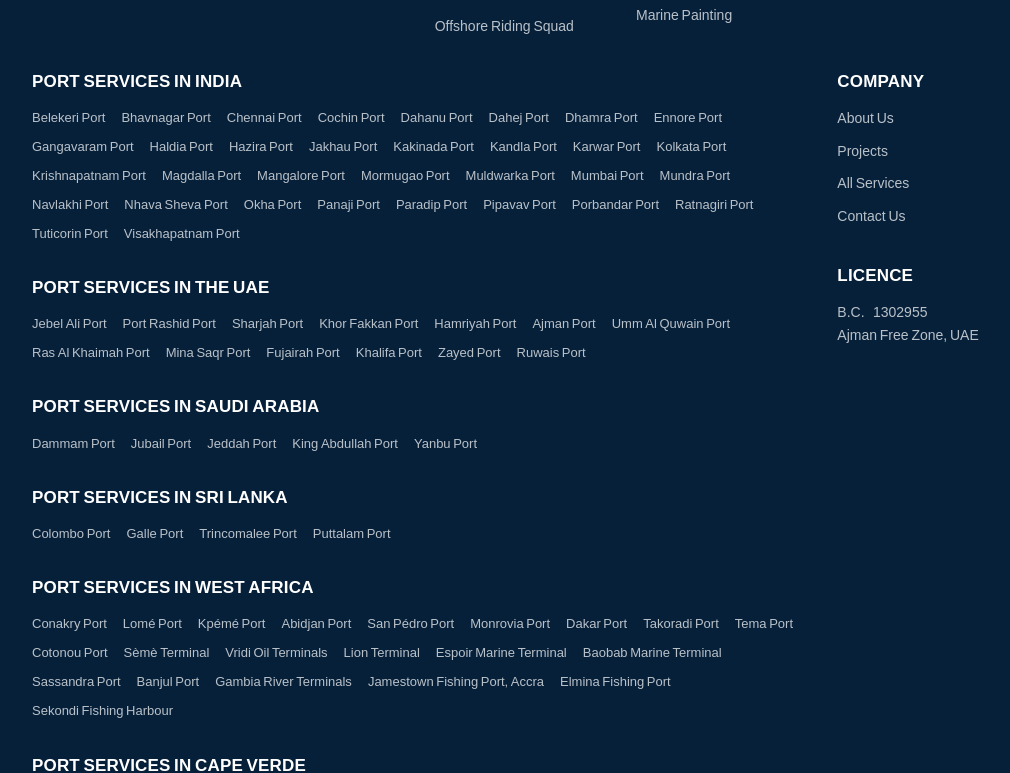
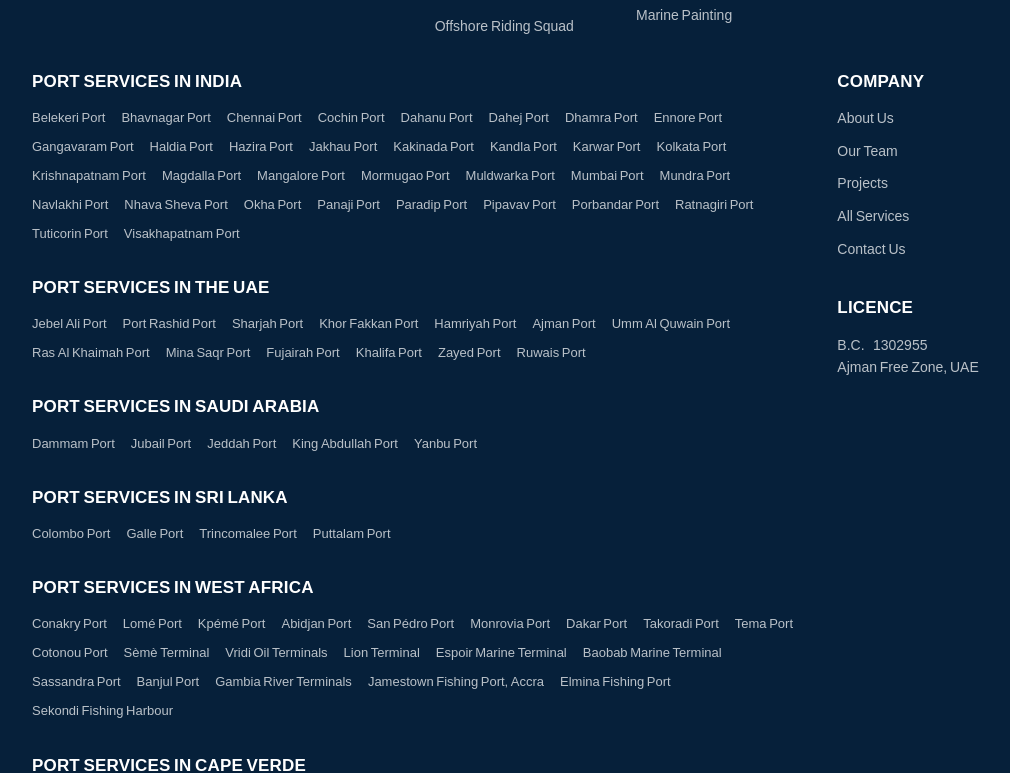
Before and after one commit to ritesh5001/CleanShip, a Next.js app in the folder frontend/: page / in a window 1280 px wide. Shown: the part 8631-9404 px from the top of the page, without its empty margins (20-1030 px from the left). Built offline with nearby package versions, Linux system fonts and the light colour scheme; no server answers.

Commit message:
feat(team): add team page and update sitemap with team link

```diff
--- a/frontend/src/app/about/page.tsx
+++ b/frontend/src/app/about/page.tsx
@@ -117,6 +117,9 @@ export default function AboutPage() {
                   operations desk is manned around the clock — because vessels do
                   not arrive at convenient hours.
                 </p>
+              </div>
+              <div className="mt-8">
+                <Button href="/team">Meet the team</Button>
               </div>
             </Reveal>
           </div>
--- a/frontend/src/app/sitemap.ts
+++ b/frontend/src/app/sitemap.ts
@@ -53,6 +53,7 @@ export default async function sitemap(): Promise<MetadataRoute.Sitemap> {
       { url: BASE_URL, changeFrequency: "weekly", priority: 1 },
       { url: `${BASE_URL}/services`, changeFrequency: "monthly", priority: 0.9 },
       { url: `${BASE_URL}/about`, changeFrequency: "yearly", priority: 0.7 },
+      { url: `${BASE_URL}/team`, changeFrequency: "yearly", priority: 0.6 },
       { url: `${BASE_URL}/projects`, changeFrequency: "monthly", priority: 0.7 },
       { url: `${BASE_URL}/contact`, changeFrequency: "yearly", priority: 0.8 },
       { url: `${BASE_URL}/locations`, changeFrequency: "monthly", priority: 0.8 },
--- /dev/null
+++ b/frontend/src/app/team/page.tsx
@@ -0,0 +1,170 @@
+import type { Metadata } from "next";
+import { PageHero } from "@/components/page-hero";
+import { CtaBand } from "@/components/cta-band";
+import { Reveal } from "@/components/reveal";
+import { JsonLd } from "@/components/json-ld";
+import {
+  FacebookIcon,
+  InstagramIcon,
+  LinkedInIcon,
+  MailIcon,
+} from "@/components/icons";
+import { BASE_URL, breadcrumbSchema, buildMetadata } from "@/lib/seo";
+import { initialsOf, socialLinks, team, type TeamMember } from "@/lib/team";
+
+export const metadata: Metadata = buildMetadata({
+  title: "Our Team — The People Behind Cleanship",
+  description:
+    "Meet the Cleanship Marine Services team — founder Capt Neeraj Bharti and the operations, crew management, sales, marketing and technology leads.",
+  path: "/team",
+  keywords: ["Cleanship team", "Capt Neeraj Bharti", "Cleanship Marine Services founder", "marine services team UAE"],
+});
+
+const trail = [
+  { name: "Home", path: "/" },
+  { name: "About Us", path: "/about" },
+  { name: "Our Team", path: "/team" },
+];
+
+function Social({ member }: { member: TeamMember }) {
+  const s = member.socials;
+  const items = [
+    s.linkedin && { href: s.linkedin, label: "LinkedIn", Icon: LinkedInIcon },
+    s.instagram && { href: s.instagram, label: "Instagram", Icon: InstagramIcon },
+    s.facebook && { href: s.facebook, label: "Facebook", Icon: FacebookIcon },
+    s.email && { href: `mailto:${s.email}`, label: "Email", Icon: MailIcon },
+  ].filter(Boolean) as { href: string; label: string; Icon: typeof LinkedInIcon }[];
+
+  if (items.length === 0) return null;
+  return (
+    <ul className="mt-4 flex gap-2">
+      {items.map(({ href, label, Icon }) => (
+        <li key={label}>
+          <a
+            href={href}
+            target={href.startsWith("http") ? "_blank" : undefined}
+            rel={href.startsWith("http") ? "noopener noreferrer me" : undefined}
+            aria-label={`${member.name} on ${label}`}
+            className="flex size-9 items-center justify-center border border-line-200 text-slate-600 transition-colors duration-[140ms] hover:border-blue-600 hover:text-blue-600"
+          >
+            <Icon className="size-4" />
+          </a>
+        </li>
+      ))}
+    </ul>
+  );
+}
+
+function Card({ member, featured = false }: { member: TeamMember; featured?: boolean }) {
+  return (
+    <article
+      id={member.slug}
+      className={`flex h-full scroll-mt-[140px] flex-col border border-line-200 bg-white ${
+        featured ? "sm:flex-row" : ""
+      }`}
+    >
+      <div
+        className={`relative shrink-0 overflow-hidden bg-navy-800 ${
+          featured ? "aspect-square sm:w-[300px]" : "aspect-[4/3]"
+        }`}
+      >
+        {member.photo ? (
+          // eslint-disable-next-line @next/next/no-img-element -- local portrait, sized by CSS
+          <img
+            src={member.photo}
+            alt={`${member.title} ${member.name}, ${member.position}`}
+            className="size-full object-cover"
+            loading={featured ? "eager" : "lazy"}
+          />
+        ) : (
+          <div className="flex size-full items-center justify-center bg-gradient-to-br from-navy-800 to-[#0e3d6b]">
+            <span
+              aria-hidden="true"
+              className="font-display text-[64px] font-bold tracking-wide text-white/90"
+            >
+              {initialsOf(member.name)}
+            </span>
+          </div>
+        )}
+      </div>
+      <div className={`flex flex-1 flex-col ${featured ? "p-7 sm:p-9" : "p-6"}`}>
+        <p className="text-[12px] font-semibold uppercase tracking-[0.12em] text-blue-600">
+          {member.position}
+        </p>
+        <h2
+          className={`mt-2 font-display font-bold leading-tight text-ink-900 ${
+            featured ? "text-[32px]" : "text-[24px]"
+          }`}
+        >
+          {member.title} {member.name}
+        </h2>
+        {member.bio && (
+          <p className="mt-3 text-[15px] leading-[1.62] text-slate-600">{member.bio}</p>
+        )}
+        <div className="mt-auto">
+          <Social member={member} />
+        </div>
+      </div>
+    </article>
+  );
+}
+
+export default function TeamPage() {
+  const [founder, ...rest] = team;
+
+  return (
+    <>
+      <JsonLd
+        schema={[
+          breadcrumbSchema(trail),
+          {
+            "@context": "https://schema.org",
+            "@type": "AboutPage",
+            "@id": `${BASE_URL}/team#page`,
+            url: `${BASE_URL}/team`,
+            name: "Our Team",
+            about: { "@id": `${BASE_URL}/#organization` },
+            mainEntity: team.map((m) => ({
+              "@type": "Person",
+              "@id": `${BASE_URL}/team#${m.slug}`,
+              name: m.name,
+              honorificPrefix: m.title.replace(/\.$/, ""),
+              jobTitle: m.position,
+              worksFor: { "@id": `${BASE_URL}/#organization` },
+              ...(m.photo ? { image: `${BASE_URL}${m.photo}` } : {}),
+              ...(socialLinks(m.socials).length ? { sameAs: socialLinks(m.socials) } : {}),
+            })),
+          },
+        ]}
+      />
+
+      <PageHero
+        eyebrow="Our Team"
+        title="The people behind Cleanship"
+        description="A small team that runs every job from the first enquiry to the completion report — operations, crew, sales and the systems that tie them together."
+        trail={trail}
+      />
+
+      <section className="bg-[#f6f8fa]">
+        <div className="container-page py-16 lg:py-20">
+          <Reveal>
+            <Card member={founder} featured />
+          </Reveal>
+
+          <ul className="mt-8 grid gap-6 sm:grid-cols-2 lg:grid-cols-3">
+            {rest.map((member, i) => (
+              <Reveal as="li" key={member.slug} delay={i * 50}>
+                <Card member={member} />
+              </Reveal>
+            ))}
+          </ul>
+        </div>
+      </section>
+
+      <CtaBand
+        title="Talk to the team."
+        description="Tell us the vessel, the port and the window. The operations desk is manned 24 hours, Monday to Sunday."
+      />
+    </>
+  );
+}
--- a/frontend/src/components/site-footer.tsx
+++ b/frontend/src/components/site-footer.tsx
@@ -166,6 +166,7 @@ export function SiteFooter() {
             <ul className="mt-4 space-y-2.5 text-[14px]">
               {[
                 { label: "About Us", href: "/about" },
+                { label: "Our Team", href: "/team" },
                 { label: "Projects", href: "/projects" },
                 { label: "All Services", href: "/services" },
                 { label: "Contact Us", href: "/contact" },
--- /dev/null
+++ b/frontend/src/lib/team.ts
@@ -0,0 +1,93 @@
+/**
+ * The team, as shown on /team.
+ *
+ * TO FINISH A PROFILE
+ *   photo    drop a square JPG/WebP (at least 600×600) in public/images/team/
+ *            and set e.g. photo: "/images/team/neeraj-bharti.jpg". Until then
+ *            the card shows the person's initials.
+ *   socials  paste the full profile URLs. A network with no URL is simply not
+ *            shown — there are no dead icons.
+ *   bio      one or two sentences of real trade history. Optional; left empty
+ *            rather than invented, because an unverifiable bio on a page that
+ *            exists to show who stands behind the work does more harm than none.
+ *
+ * Profiles with links also go into the page's structured data (schema.org
+ * Person, sameAs), which is how Google connects the people to the company.
+ */
+
+export type TeamSocials = {
+  linkedin?: string;
+  instagram?: string;
+  facebook?: string;
+  x?: string;
+  email?: string;
+};
+
+export type TeamMember = {
+  slug: string;
+  /** Honorific shown before the name: "Capt", "Mr.", "Ms." */
+  title: string;
+  name: string;
+  position: string;
+  photo?: string;
+  bio?: string;
+  socials: TeamSocials;
+};
+
+export const team: TeamMember[] = [
+  {
+    slug: "neeraj-bharti",
+    title: "Capt",
+    name: "Neeraj Bharti",
+    position: "Founder",
+    socials: {},
+  },
+  {
+    slug: "himanshu-pathak",
+    title: "Mr.",
+    name: "Himanshu Pathak",
+    position: "Operation Manager",
+    socials: {},
+  },
+  {
+    slug: "vivek-rao",
+    title: "Mr.",
+    name: "Vivek Rao",
+    position: "Crew Management & Marketing Head",
+    socials: {},
+  },
+  {
+    slug: "anshika-singh",
+    title: "Ms.",
+    name: "Anshika Singh",
+    position: "Sales Manager",
+    socials: {},
+  },
+  {
+    slug: "sweta-singh",
+    title: "Ms.",
+    name: "Sweta Singh",
+    position: "Digital Marketing",
+    socials: {},
+  },
+  {
+    slug: "ritesh-giri",
+    title: "Mr.",
+    name: "Ritesh Giri",
+    position: "Full Stack Developer",
+    socials: {},
+  },
+];
+
+export function initialsOf(name: string) {
+  return name
+    .split(/\s+/)
+    .filter(Boolean)
+    .map((part) => part[0]!.toUpperCase())
+    .slice(0, 2)
+    .join("");
+}
+
+export function socialLinks(s: TeamSocials): string[] {
+  return [s.linkedin, s.instagram, s.facebook, s.x].filter((u): u is string => Boolean(u));
+}
```
